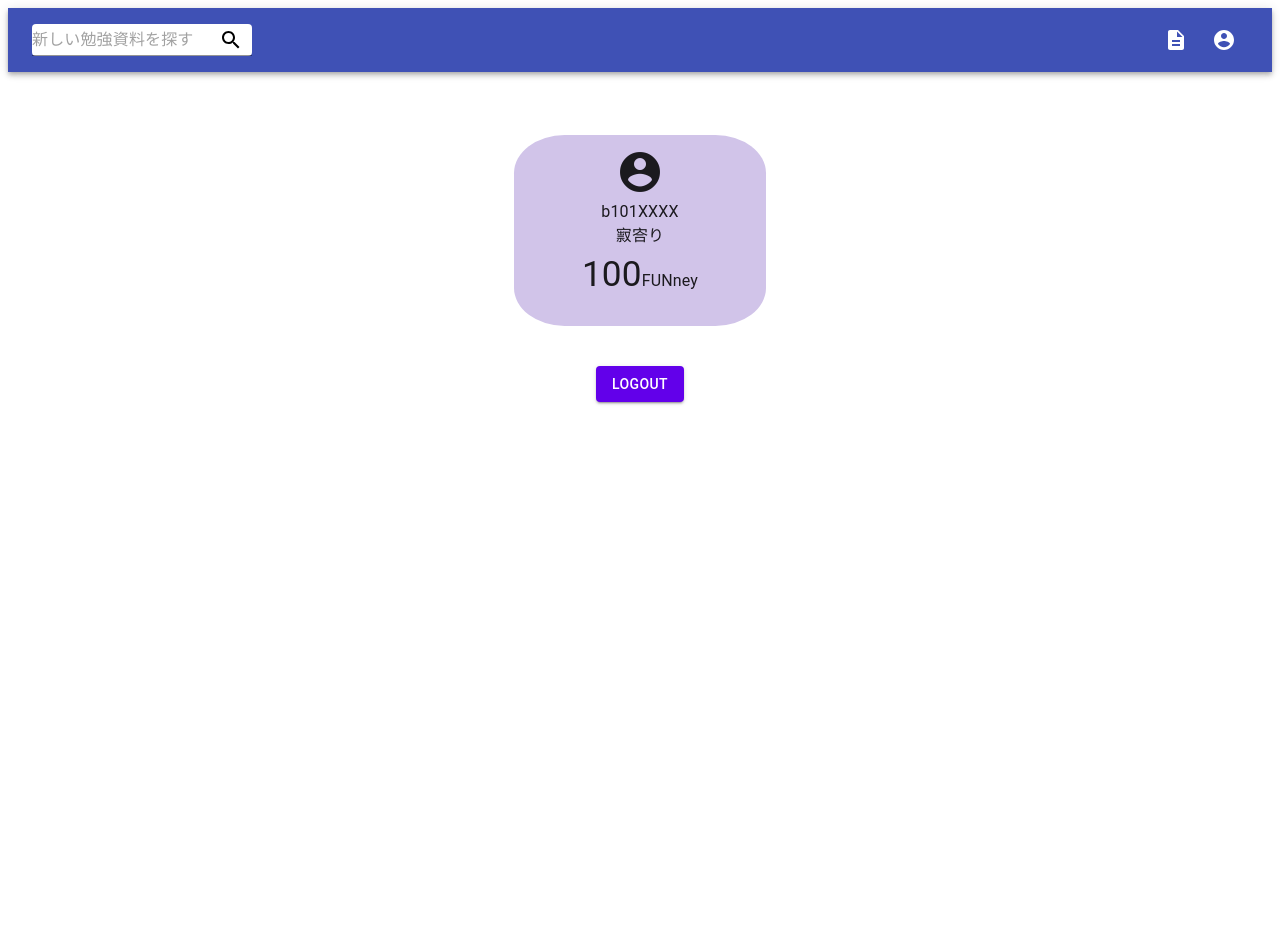
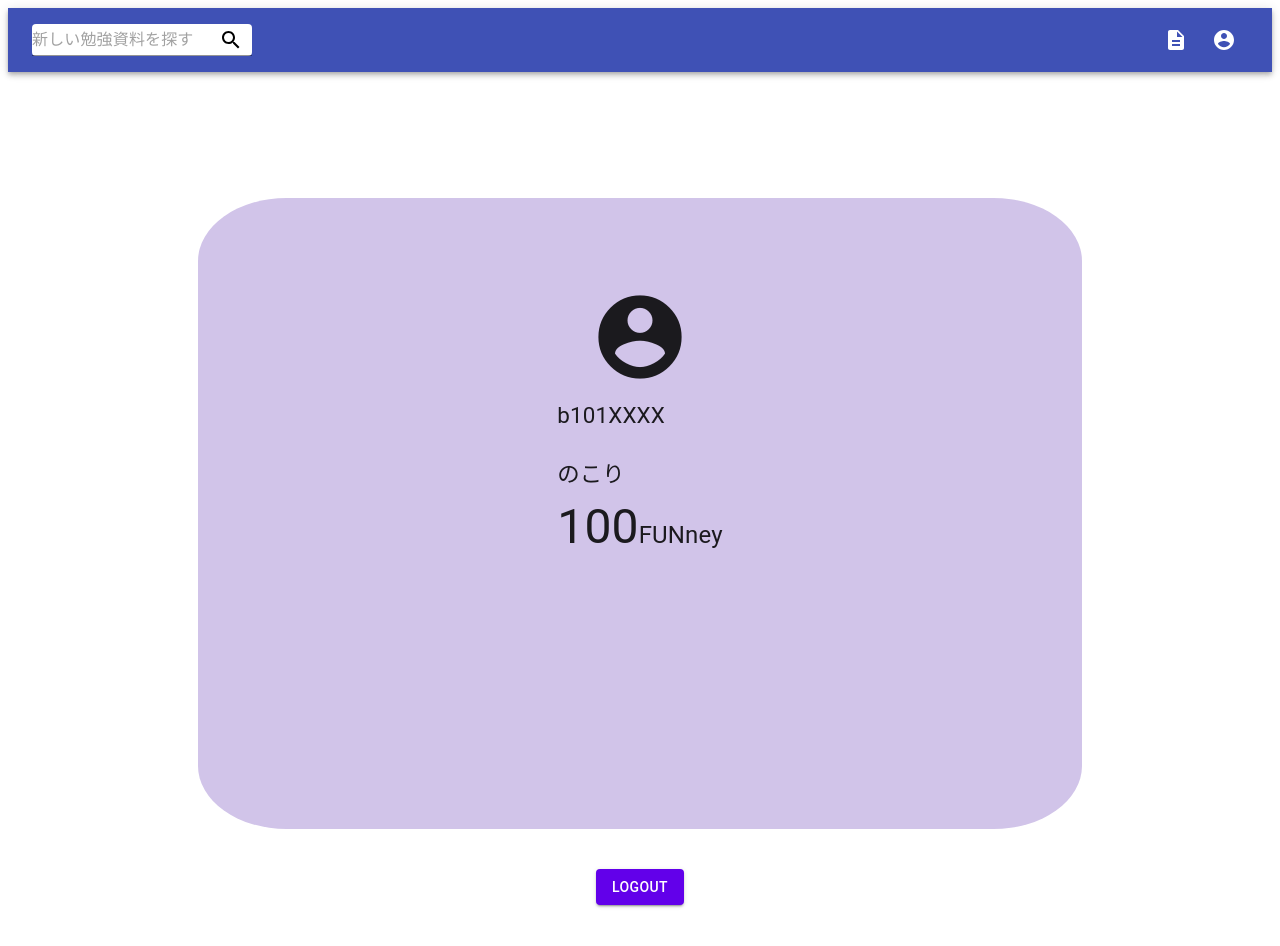
Before and after one commit to ICT-FUNney/finds, a React (Create React App) app in the folder client/finds_client/: page /myPage in a window 1280 px wide. Shown: the top 946 px of the page. Before the commit the page ends 800 px from the top, so only its background shows below. Built offline with nearby package versions, Linux system fonts and the light colour scheme.

Commit message:
[fix]レスポンシブにした

```diff
--- a/client/finds_client/src/components/myPage.js
+++ b/client/finds_client/src/components/myPage.js
@@ -9,8 +9,8 @@ import Button from '@material-ui/core/Button';
 import Box from '@material-ui/core/Box';
 import Typography from '@material-ui/core/Typography';
 import { deepPurple } from '@material-ui/core/colors';
-import {push} from "connected-react-router";
-import {useDispatch} from "react-redux";
+import { push } from "connected-react-router";
+import { useDispatch } from "react-redux";
 import TopAppBar from './TopAppBar';
 const darkViolet = deepPurple['A700'];
 const brightViolet = deepPurple['100'];
@@ -52,13 +52,13 @@ const Login = props => {
                 < TopAppBar />
             </div>
             <div className="inner">
-            <ColorBox color="text.primary" borderRadius="20%" className="box">
-                <i class="material-icons large-size">account_circle</i>
-                <Typography>b101XXXX</Typography>
-                <Typography>
-                    <Typography>㝮㝓り</Typography>
+                <ColorBox color="text.primary" borderRadius="10%" className="box">
+                    <i class="material-icons large-size">account_circle</i><br />
+                    <Typography className="text_inner">
+                        <span className="studentNumber">b101XXXX<br /></span>
+                        <span className="funneyRest">のこり<br /></span>
                         <span className="funneyNumber">100</span>
-                    <span className="funnyUnit">FUNney</span>
+                        <span className="funneyUnit">FUNney</span>
                     </Typography>
                 </ColorBox>
                 <ColorButton
--- a/client/finds_client/src/styles/myPage.css
+++ b/client/finds_client/src/styles/myPage.css
@@ -1,24 +1,41 @@
 .inner {
-  width: 20%;
-  margin: 5% auto;
+  width: 70%;
+  margin: 10% auto;
 }
 
 .box {
-  padding-top: 5%;
-  padding-bottom: 10%;
+  padding-top: 10%;
+  padding-bottom: 30%;
 }
 
 .material-icons.large-size {
-  font-size: 48px;
+  font-size: 100px;
+}
+
+.text_inner {
+  display: inline-block;
+  text-align: left;
+  padding: 0 10%;
+}
+
+.studentNumber {
+  display: block;
+  padding: 5% 0;
+  font-size: 1.4rem;
+}
+
+.funneyRest {
+  display: block;
+  padding-top: 10%;
+  text-align: left;
+  font-size: 1.4rem;
 }
 
 .funneyNumber {
-  font-size: 220%;
-  display: inline-block;
-  vertical-align: baseline;
+  font-size: 3rem;
 }
 
 .funneyUnit {
   display: inline-block;
-  vertical-align: text-bottom;
+  font-size: 1.5rem;
 }
```
Lines whose indentation alone changed are shown as unchanged.
